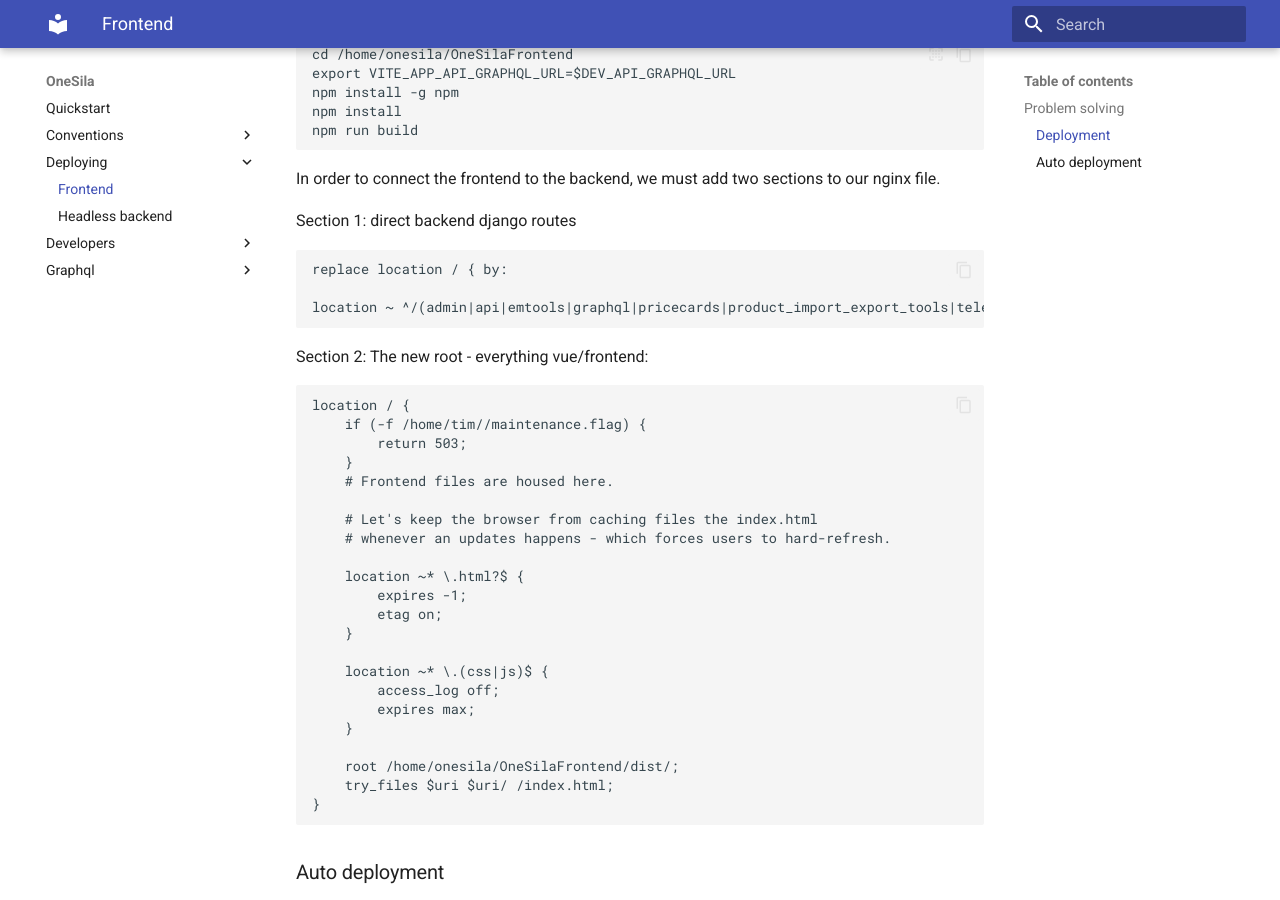
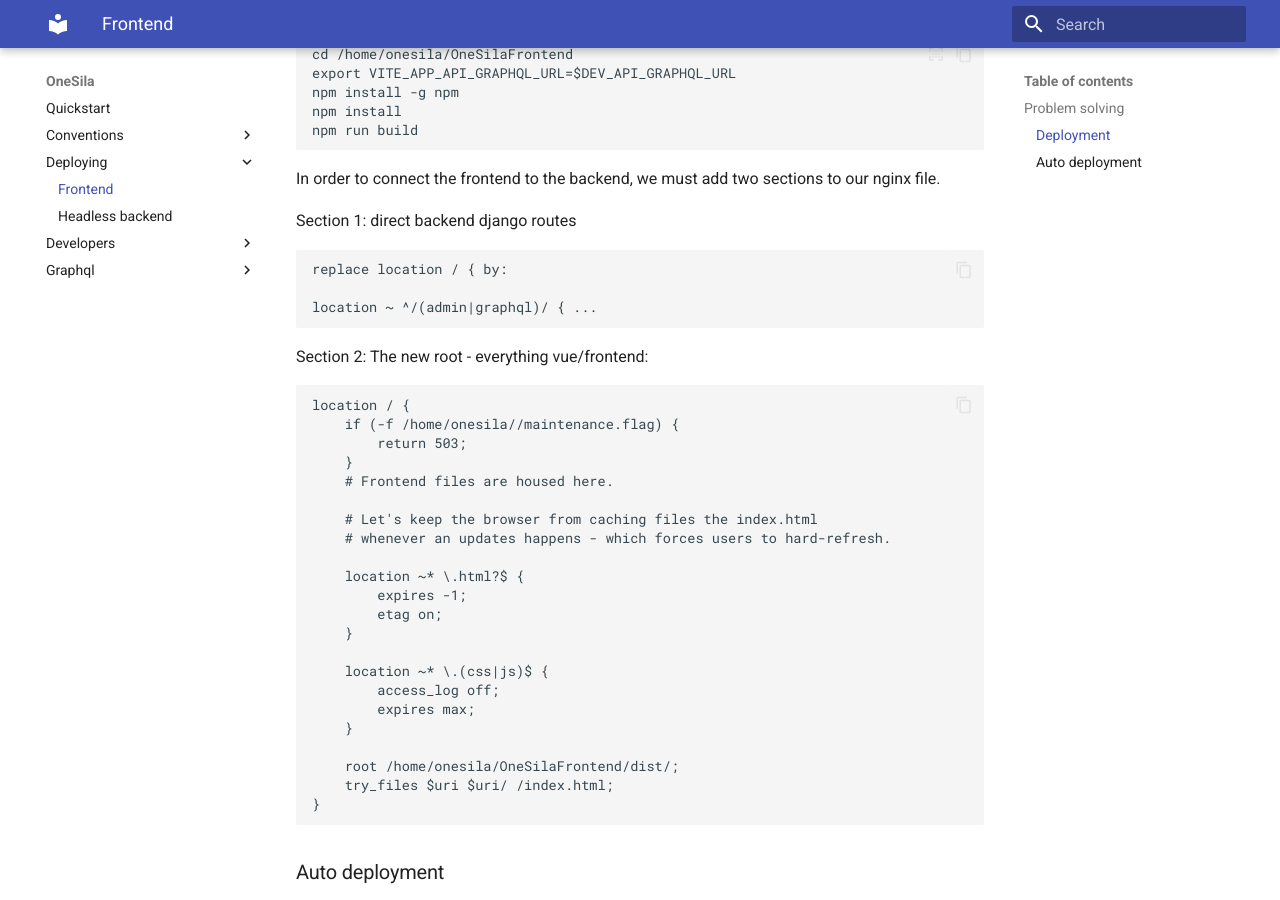
Before and after one commit to OneSila/OneSilaDocs, an MkDocs documentation site: the page built from docs/deploying/frontend.md, in a window 1280 px wide and 900 px high, scrolled down 623 px. Built offline with MkDocs 1.6.1 and Material for MkDocs 9.7.7, drawn with Linux system fonts in a browser that asks for light colours.

Commit message:
adjusted docs

```diff
--- a/docs/deploying/frontend.md
+++ b/docs/deploying/frontend.md
@@ -38,14 +38,12 @@ Section 1: direct backend django routes
 
     replace location / { by:
 
-    location ~ ^/(admin|api|emtools|graphql|pricecards|product_import_export_tools|telegram_chatbot|channable)/ {
-
-
+    location ~ ^/(admin|graphql)/ { ...
 
 Section 2: The new root - everything vue/frontend:
 
     location / {
-        if (-f /home/tim//maintenance.flag) {
+        if (-f /home/onesila//maintenance.flag) {
             return 503;
         }
         # Frontend files are housed here.
```
Also changed, not shown: docs/deploying/headless backend.md (+16 -14 lines).
